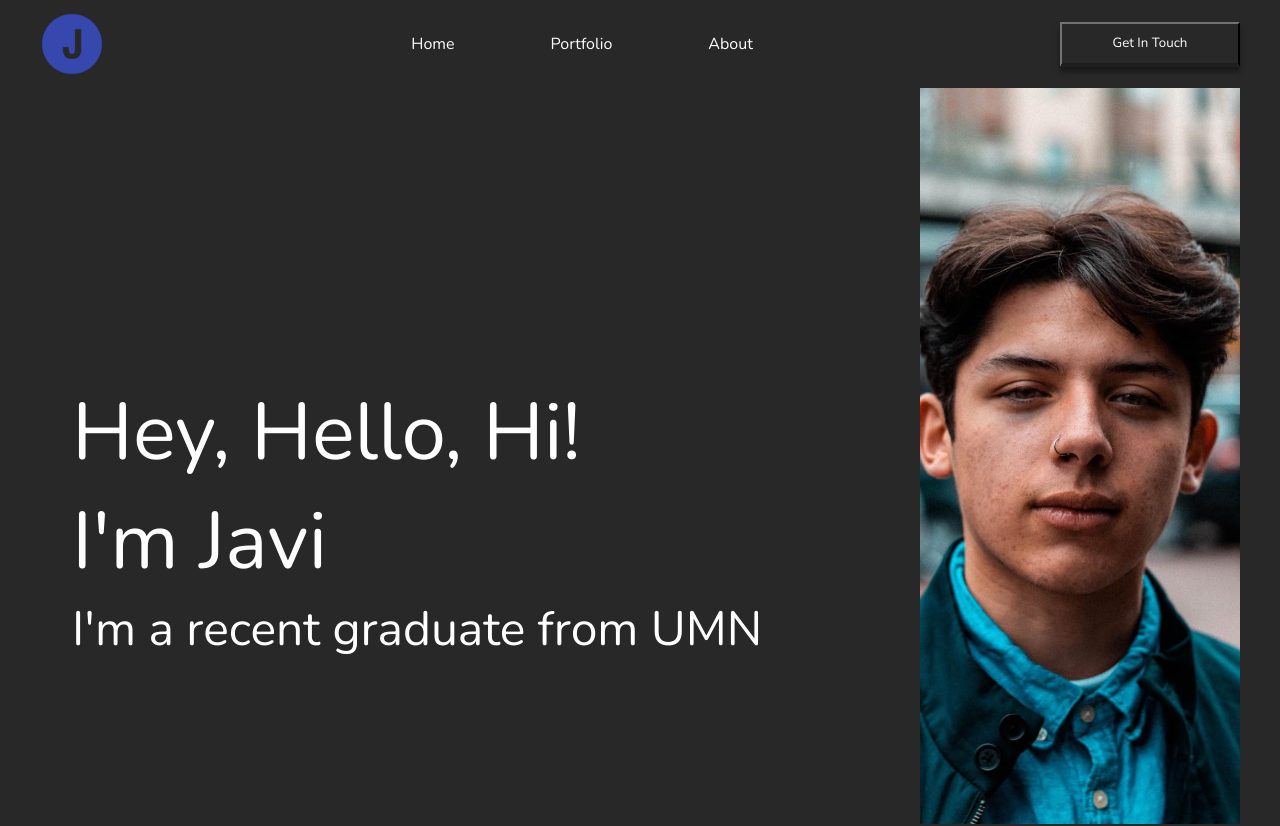
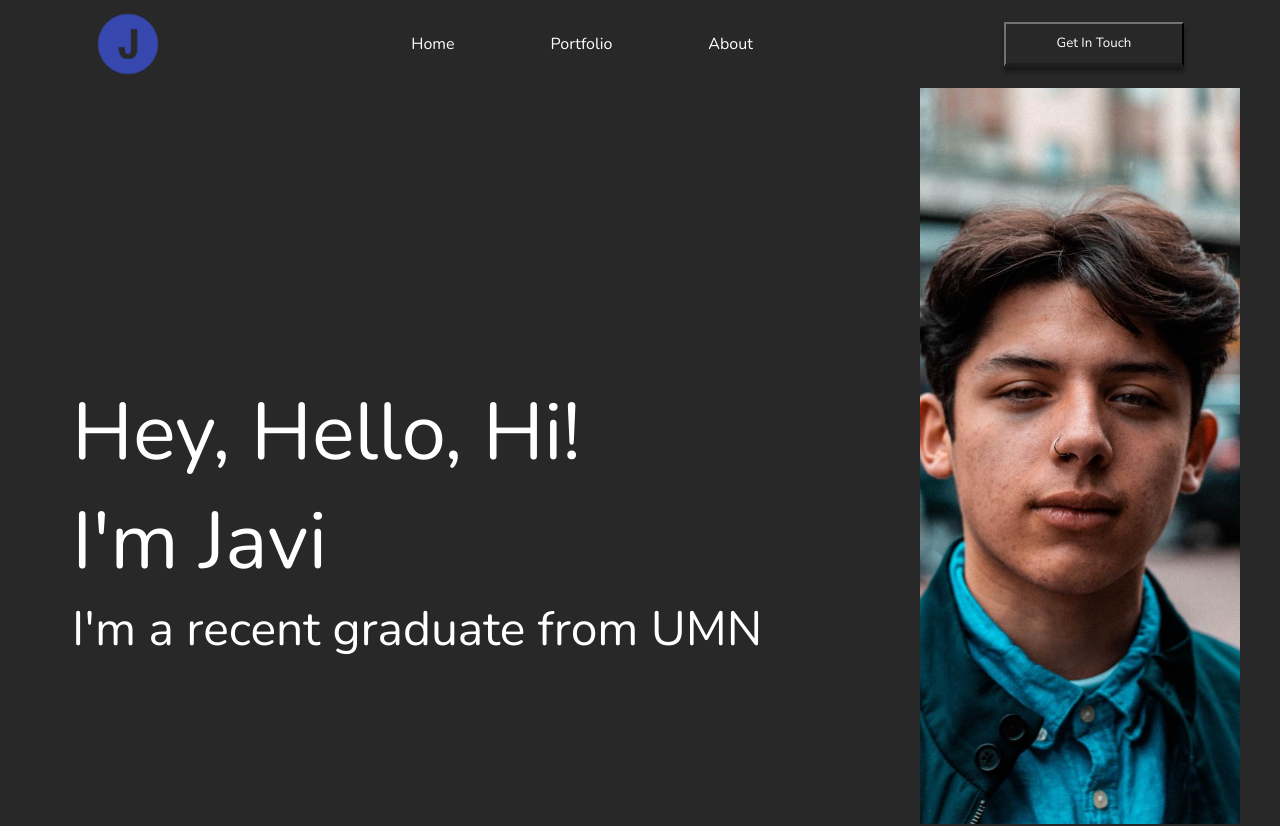
Before and after one commit to javieravelar591/javieravelar591.github.io, a React (Create React App) app: page / in a window 1280 px wide. Shown: the top 826 px of the page. Built offline with nearby package versions, Linux system fonts and the light colour scheme.

Commit message:
nav bar was too short fix

```diff
--- a/src/components/navbar/navbar.css
+++ b/src/components/navbar/navbar.css
@@ -5,7 +5,7 @@ body {
 .topnav {
     height: 3.5rem;
     width: 100vw;
-    max-width: 75rem;
+    max-width: 85vw;
     margin: 0 auto;
     padding: 1rem 2rem;
     display: flex;
```
